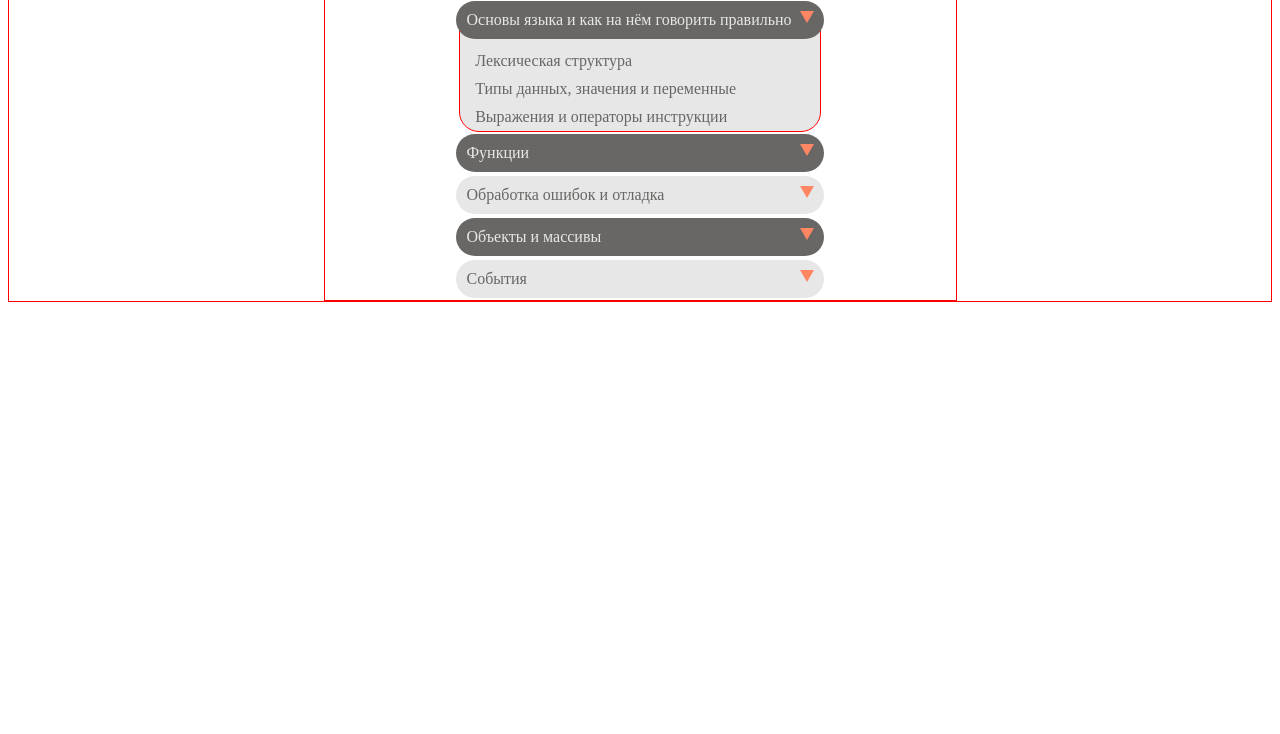
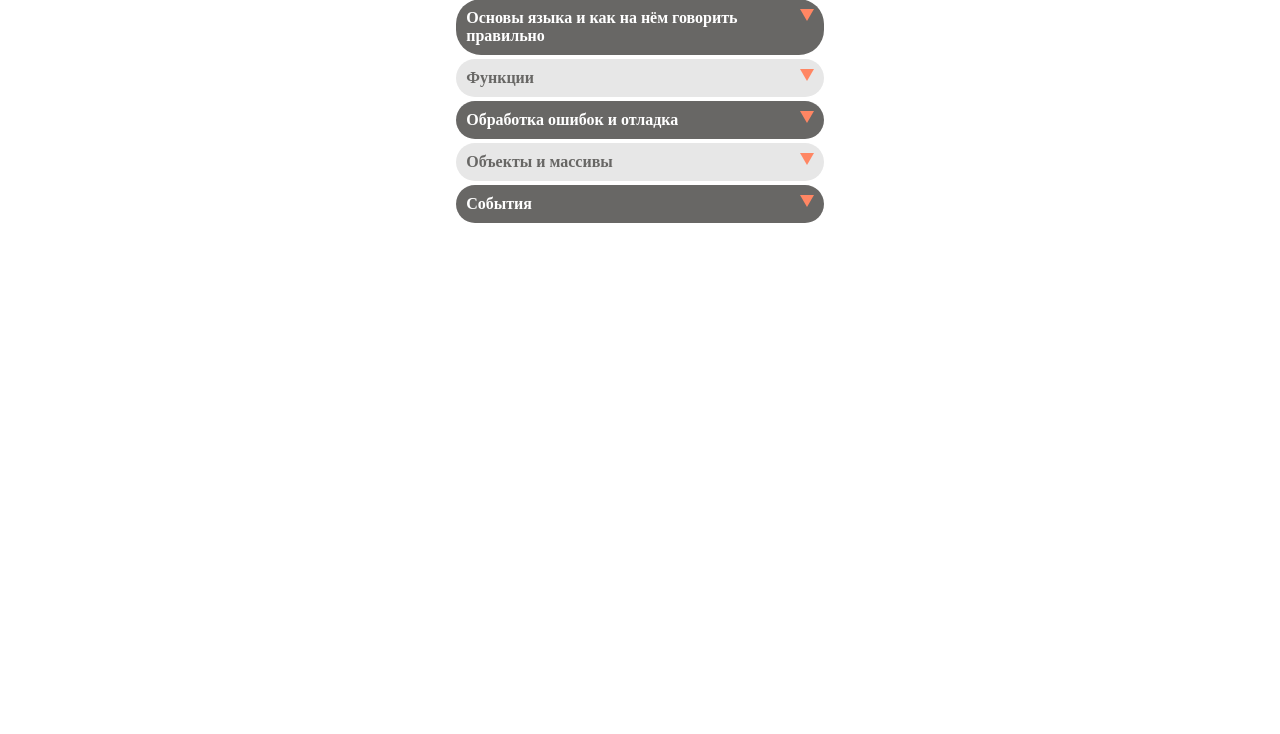
Before and after one commit to picpoint/accordion, a website: page dist/index.html in a window 1280 px wide. Shown: the part 66-800 px from the top of the page. Drawn offline with Linux system fonts and the light colour scheme.

Commit message:
accordion 13_11_2018

```diff
--- a/src/less/style.less
+++ b/src/less/style.less
@@ -16,13 +16,34 @@
 	justify-content: space-between;
 }
 
+.addBlock {
+	//border: @brd;
+	width: 57%;
+	background-color: @lightgray;
+	color: @darkgray;
+	padding-top: 25px;
+	margin-top: -20px;
+	z-index: -1;
+	border-bottom-left-radius: 20px;
+	border-bottom-right-radius: 20px;
+	display: none;
+	transition: ease-out 0.5s;
+	span {
+		display: flex;
+		flex-direction: column;
+		padding: 5px 0 5px 15px;
+	}
+}
+
+
+
 .wrapper {
 	//font-family: @fontface;
-	border: @brd;
+	//border: @brd;
 	display: flex;
 	justify-content: center;
 		&-block {
-			border: @brd;
+			//border: @brd;
 			//height: 250px;
 			width: 50%;
 				&-logo {
@@ -46,19 +67,31 @@
 							font-size: 1rem;
 							padding: 10px;
 							border-radius: 25px;
-								&:nth-child(odd) {
+								&:nth-child(1) {
 									background-color: @darkgray;
-									color: @lightgray
+									color: white;
+									font-weight: bold;
 								}
-								&:nth-child(even) {
+								&:nth-child(3) {
 									background-color: @lightgray;
 									color: @darkgray;
+									font-weight: bold;
 								}
-								/*
-								&:hover {
-									background-color: @colororange;
+								&:nth-child(5) {
+									background-color: @darkgray;
+									color: white;
+									font-weight: bold;
 								}
-								*/
+								&:nth-child(7) {
+									background-color: @lightgray;
+									color: @darkgray;
+									font-weight: bold;
+								}
+								&:nth-child(9) {
+									background-color: @darkgray;
+									color: white;
+									font-weight: bold;
+								}
 								&-base {
 									.spacebetween();
 									img {
@@ -96,24 +129,24 @@
 								}
 						}
 						&-basedescribe {
-							border: @brd;
-							width: 57%;
-							background-color: @lightgray;
-							color: @darkgray;
-							padding-top: 25px;
-							margin-top: -20px;
-							z-index: -1;
-							border-bottom-left-radius: 20px;
-							border-bottom-right-radius: 20px;
-							//display: none;
-								span {
-									display: flex;
-									flex-direction: column;
-									padding: 5px 0 5px 15px;
-								}
+							.addBlock();
+							transition: ease-out 0.5s;
+						}
+						&-funcdescribe {
+							.addBlock();
+						}
+						&-errdescribe {
+							.addBlock();
+						}
+						&-objdescribe {
+							.addBlock();
+						}
+						&-eventdescribe {
+							.addBlock();
 						}
 					.show {
-						display: none;
+						display: block;
+						transition: ease-out 0.5s;
 					}
 				}
 		}
```
Also changed, not shown: dist/css/style.css, dist/index.html, dist/js/script.js.
